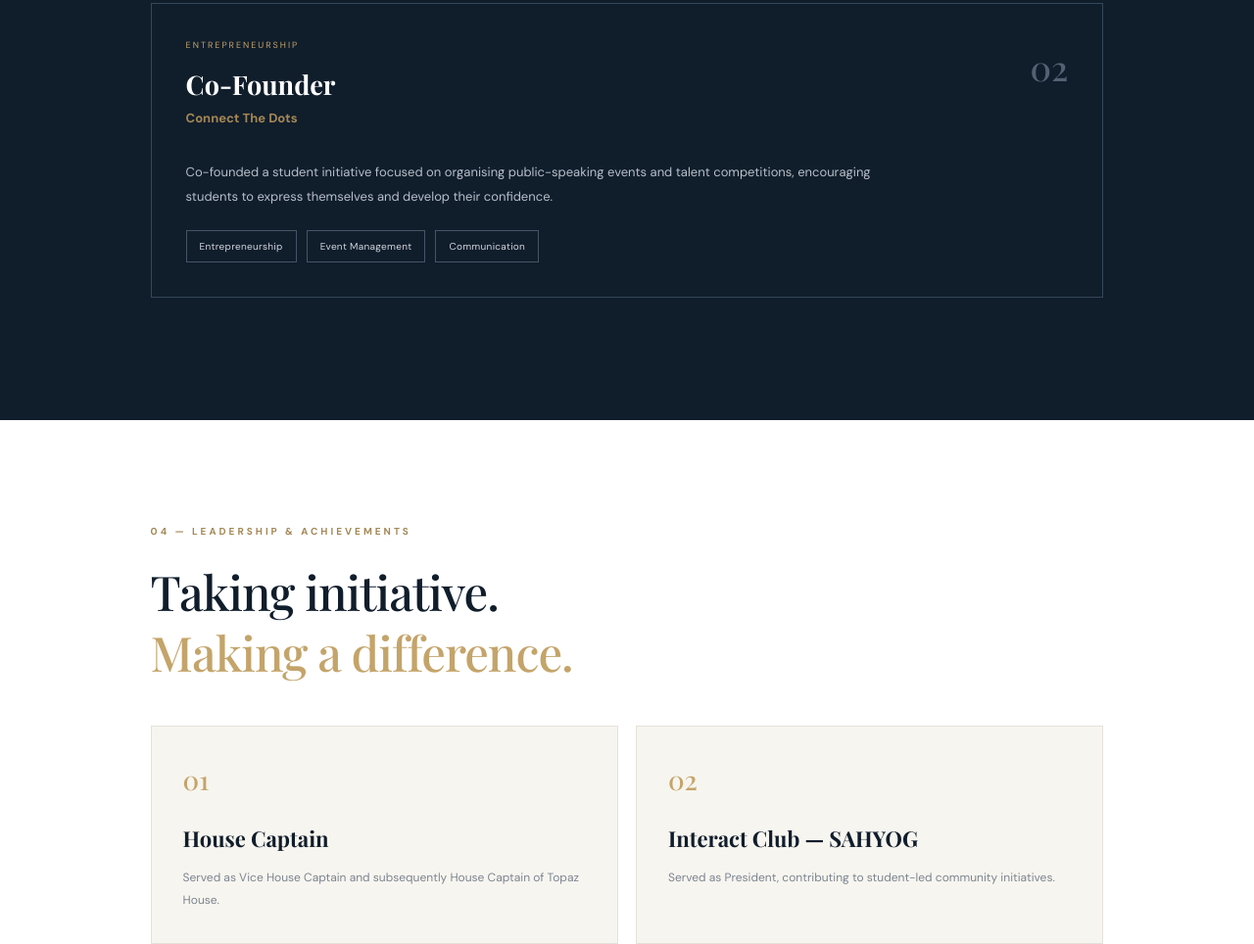
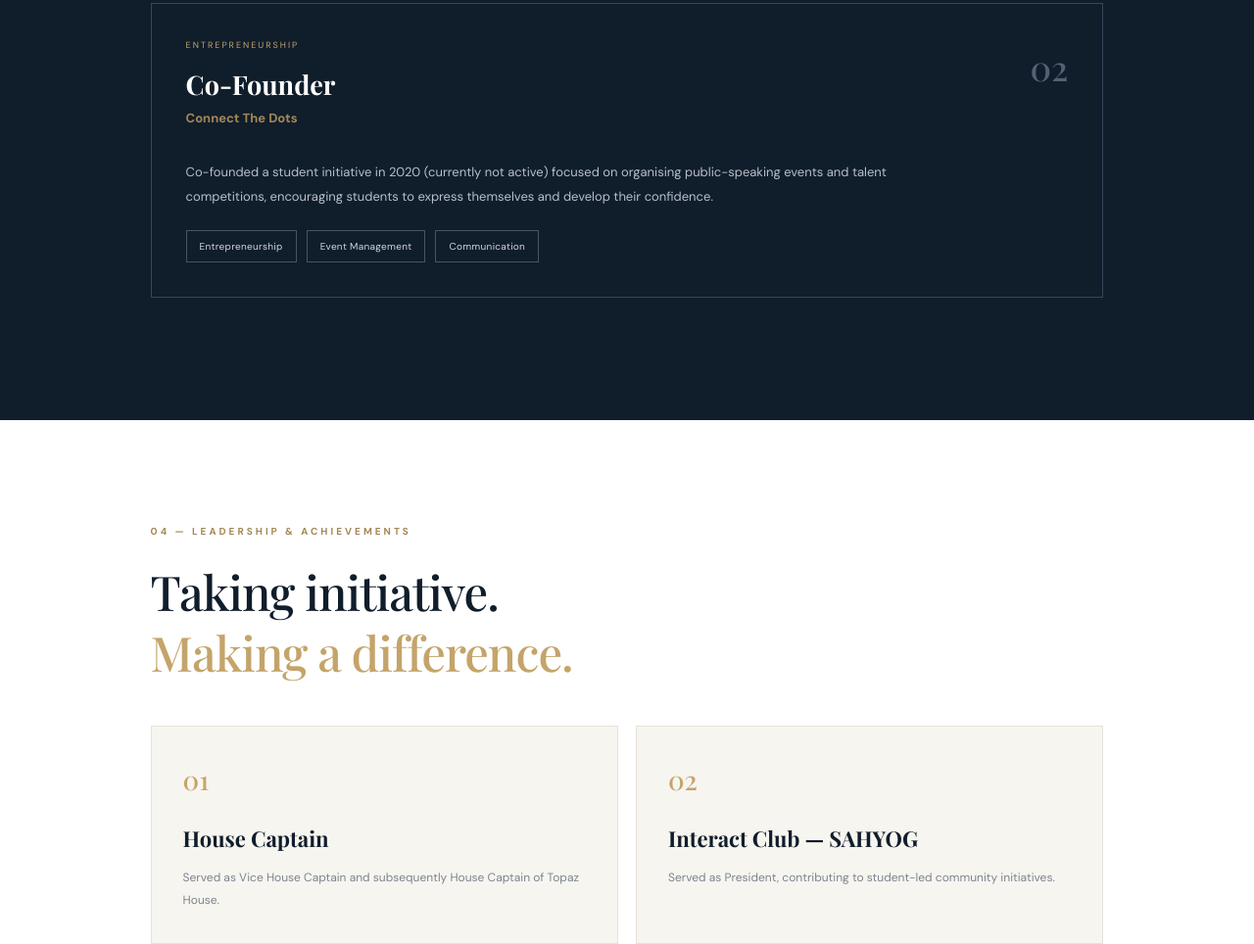
Before and after one commit to eashaan3/My-resume, a plain HTML site: page index.html in a window 1280 px wide. Shown: the part 2379-3343 px from the top of the page at 98% size. Drawn offline with nearby package versions, Linux system fonts and the light colour scheme.

Commit message:
Revise student initiative description in index.html
Updated description of student initiative to include year and current status.

```diff
--- a/index.html
+++ b/index.html
@@ -163,7 +163,7 @@
                 </div>
 
                 <p>
-                    Co-founded a student initiative focused on organising
+                    Co-founded a student initiative in 2020 (currently not active) focused on organising
                     public-speaking events and talent competitions,
                     encouraging students to express themselves and
                     develop their confidence.
```
